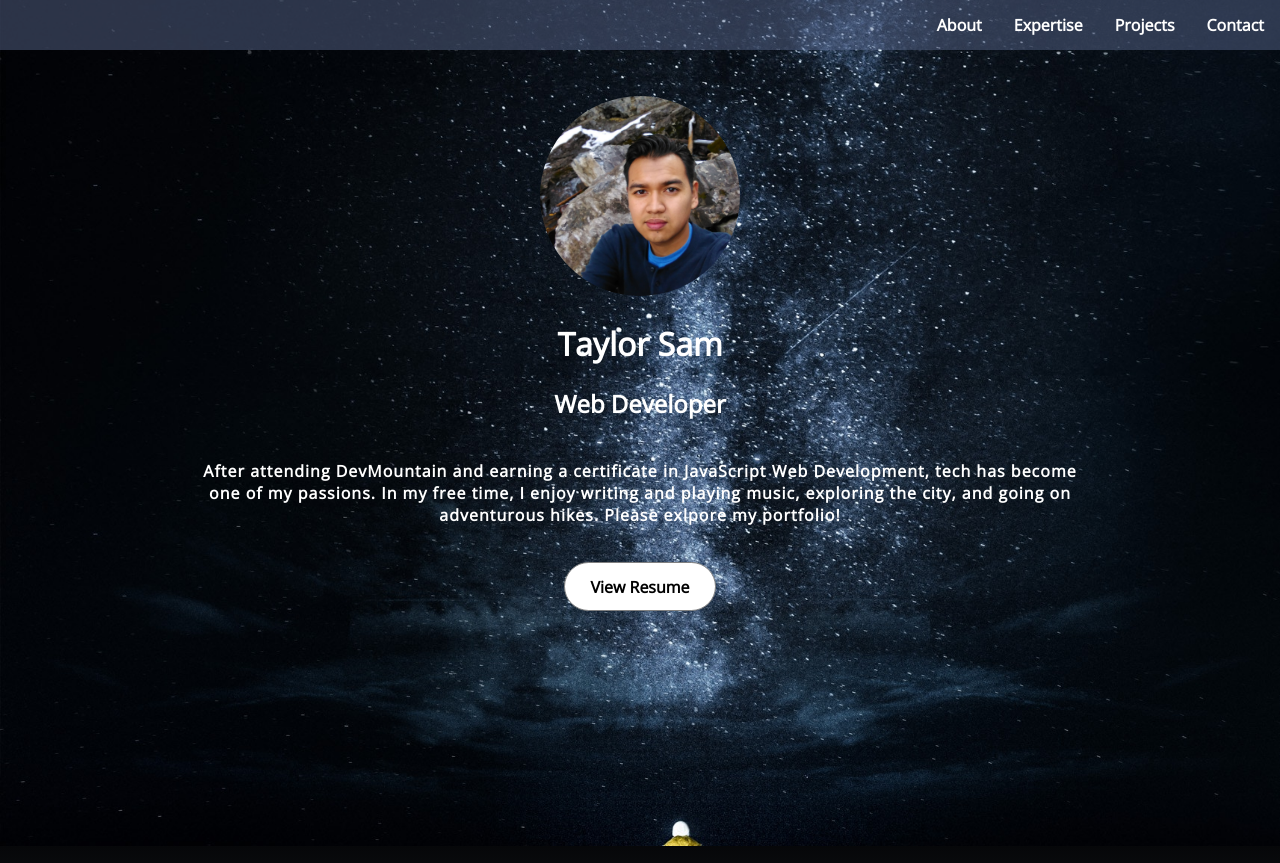
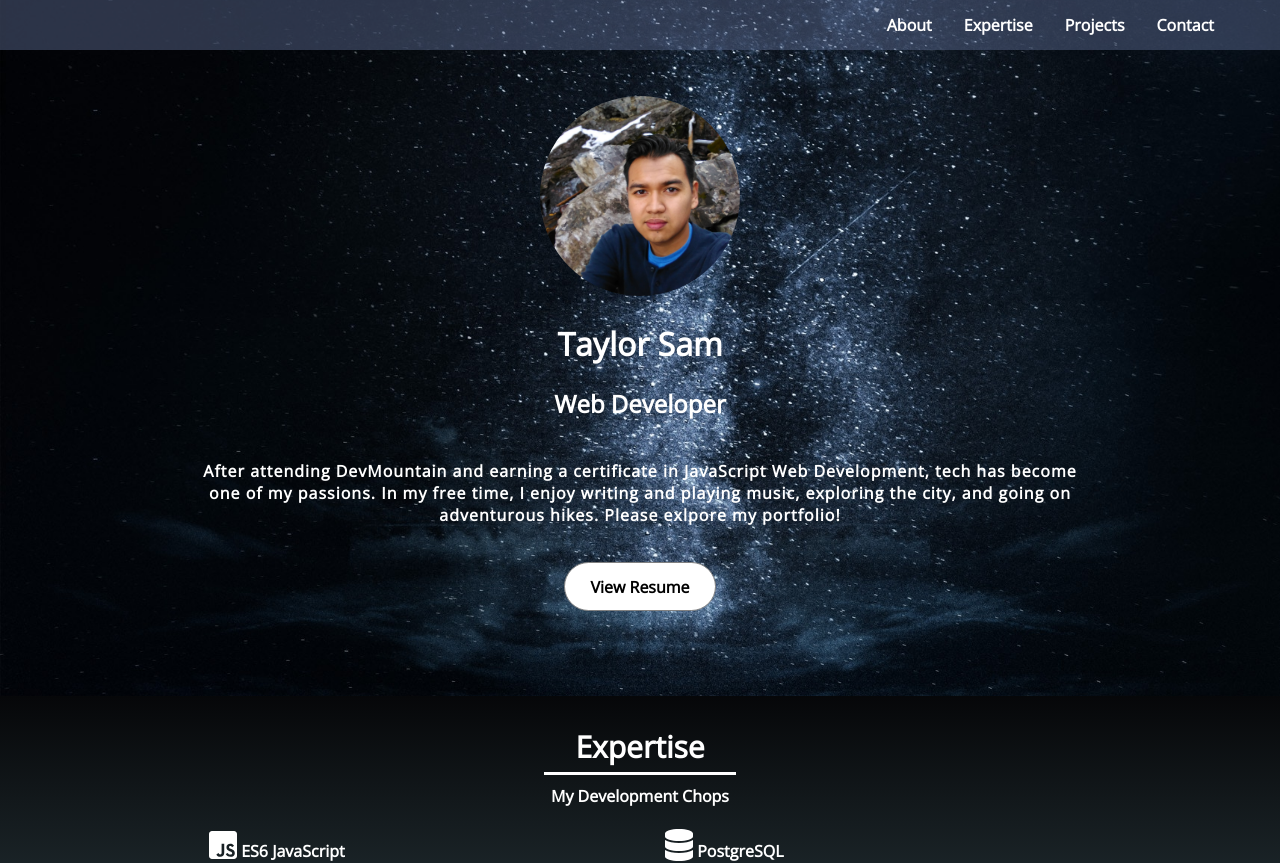
Before and after one commit to taylorsam209/personal-portfolio, a React (Create React App) app: page / in a window 1280 px wide. Shown: the top 863 px of the page. Built offline with nearby package versions, Linux system fonts and the light colour scheme; the HTML template or start-up script is replaced by a standard one.

Commit message:
gave nav bar some padding for desktop view

```diff
--- a/src/App.css
+++ b/src/App.css
@@ -75,4 +75,7 @@ h1, h2 {
    .button {
     padding: 1% 0;
   }
+  .nav {
+    padding-right: 50px;
+  }
 }
--- a/src/components/About/About.css
+++ b/src/components/About/About.css
@@ -33,7 +33,7 @@
 
 @media (min-width: 900px) {
     .About {
-        height: 800px;
+        height: 650px;
     }
 
     .bio-description {
```
